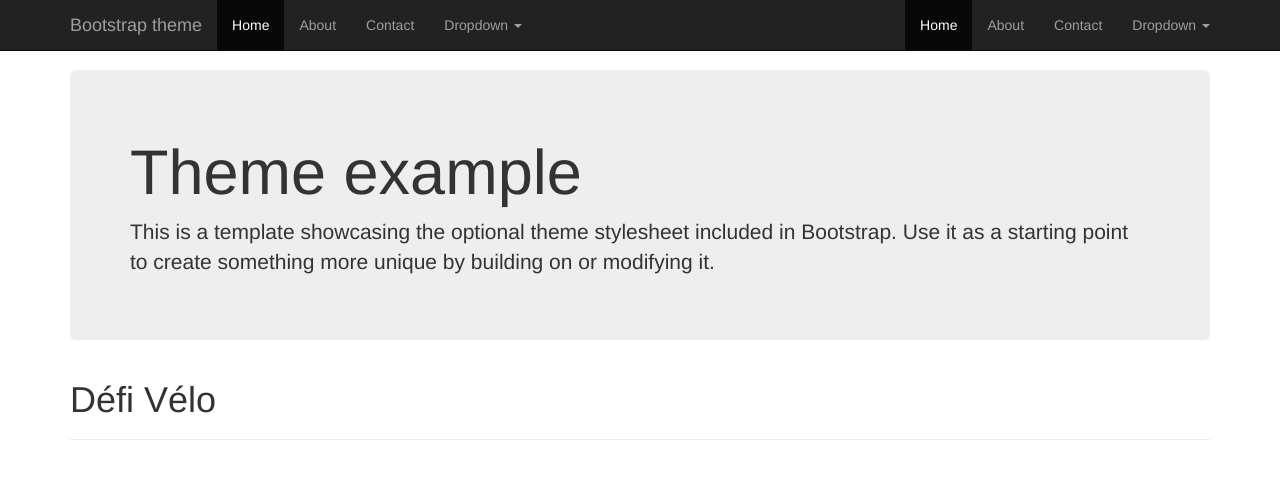
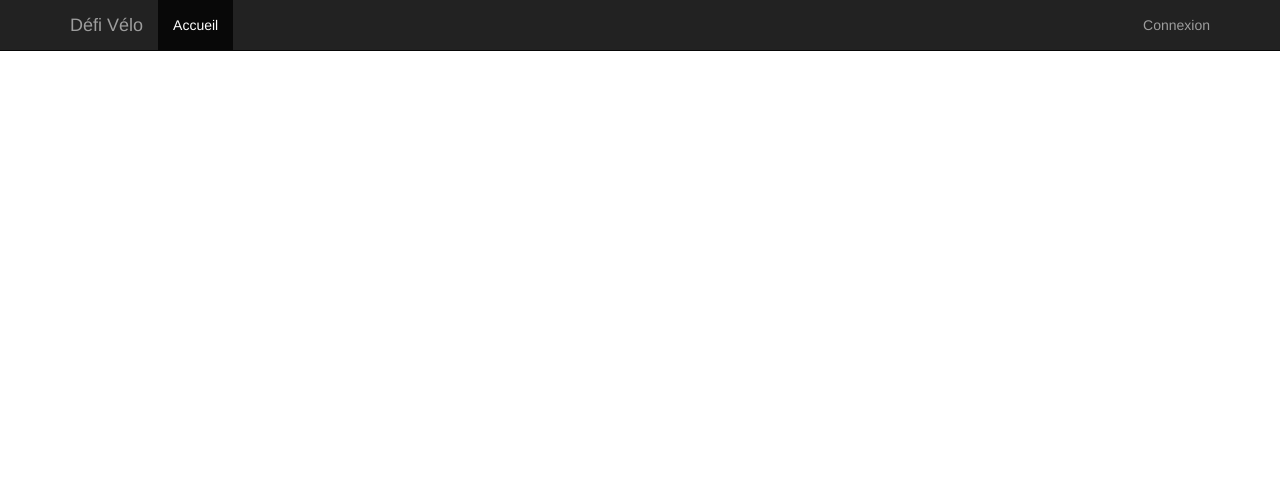
Before and after one commit to defivelo/db, a Django app: page / in a window 1280 px wide. Shown: the top 479 px of the page. Run offline with Django 3.2, Linux system fonts and the light colour scheme; style sheets or scripts are compiled from the project's sources; some libraries are stand-ins or nearby versions.

Commit message:
Ajoute django-registration-bootstrap3, to get free account forms, cleanup

```diff
--- a/defivelo/settings/base.py
+++ b/defivelo/settings/base.py
@@ -34,6 +34,7 @@ ALLOWED_HOSTS = tuple(get_env_variable('ALLOWED_HOSTS', '').splitlines())
 
 UPSTREAM_APPS = (
     'bootstrap3',
+    'registration_bootstrap3',
     'django_admin_bootstrapped',
 
     'django.contrib.admin',
@@ -45,6 +46,7 @@ UPSTREAM_APPS = (
 
     'parler',
     'compressor',
+    'stronghold',
 )
 
 # Project apps tested by jenkins (everything in apps/)
@@ -62,7 +64,10 @@ MIDDLEWARE_CLASSES = (
     'django.contrib.auth.middleware.AuthenticationMiddleware',
     'django.contrib.messages.middleware.MessageMiddleware',
     'django.middleware.clickjacking.XFrameOptionsMiddleware',
+    'stronghold.middleware.LoginRequiredMiddleware',
 )
+
+LOGIN_REDIRECT_URL = '/'
 
 ROOT_URLCONF = 'defivelo.urls'
 
--- a/defivelo/templates/base.html
+++ b/defivelo/templates/base.html
@@ -27,66 +27,39 @@
       <div class="container">
         <div class="navbar-header">
           <button type="button" class="navbar-toggle collapsed" data-toggle="collapse" data-target="#navbar" aria-expanded="false" aria-controls="navbar">
-            <span class="sr-only">Toggle navigation</span>
+            <span class="sr-only">{% trans "Dérouler la navigation" %}</span>
             <span class="icon-bar"></span>
             <span class="icon-bar"></span>
             <span class="icon-bar"></span>
           </button>
-          <a class="navbar-brand" href="#">Bootstrap theme</a>
+          <a class="navbar-brand" href="{% url 'home' %}">{% trans "Défi Vélo" %}</a>
         </div>
         <div id="navbar" class="navbar-collapse collapse">
           <ul class="nav navbar-nav">
-            <li class="active"><a href="#">Home</a></li>
-            <li><a href="#about">About</a></li>
-            <li><a href="#contact">Contact</a></li>
+            <li class="active"><a href="#">{% trans "Accueil" %}</a></li>
+          </ul>
+          <ul class="nav navbar-nav navbar-right">
+            {% if user.is_authenticated %}
             <li class="dropdown">
-              <a href="#" class="dropdown-toggle" data-toggle="dropdown" role="button" aria-haspopup="true" aria-expanded="false">Dropdown <span class="caret"></span></a>
+              <a href="#" class="dropdown-toggle" data-toggle="dropdown" role="button" aria-haspopup="true" aria-expanded="false">{{ user.username }}<span class="caret"></span></a>
               <ul class="dropdown-menu">
-                <li><a href="#">Action</a></li>
-                <li><a href="#">Another action</a></li>
-                <li><a href="#">Something else here</a></li>
-                <li role="separator" class="divider"></li>
-                <li class="dropdown-header">Nav header</li>
-                <li><a href="#">Separated link</a></li>
-                <li><a href="#">One more separated link</a></li>
+                <li><a href="{% url 'django.contrib.auth.views.logout' %}">{% trans "Log out" %}</a></li>
+                <li><a href="{% url 'django.contrib.auth.views.password_change' %}">{% trans "Change password" %}</a></li>
               </ul>
             </li>
+            {% else %}
+            <li><a href="{% url 'django.contrib.auth.views.login' %}">{% trans "Log in" %}</a></li>
+            {% endif %}
           </ul>
-          <ul class="nav navbar-nav navbar-right">
-            <li class="active"><a href="#">Home</a></li>
-            <li><a href="#about">About</a></li>
-            <li><a href="#contact">Contact</a></li>
-            <li class="dropdown">
-              <a href="#" class="dropdown-toggle" data-toggle="dropdown" role="button" aria-haspopup="true" aria-expanded="false">Dropdown <span class="caret"></span></a>
-              <ul class="dropdown-menu">
-                <li><a href="#">Action</a></li>
-                <li><a href="#">Another action</a></li>
-                <li><a href="#">Something else here</a></li>
-                <li role="separator" class="divider"></li>
-                <li class="dropdown-header">Nav header</li>
-                <li><a href="#">Separated link</a></li>
-                <li><a href="#">One more separated link</a></li>
-              </ul>
-            </li>
-          </ul>
-        </div><!--/.nav-collapse -->
+        </div>
       </div>
     </nav>
-    <div class="container theme-showcase" role="main">
-      <!-- Main jumbotron for a primary marketing message or call to action -->
-      <div class="jumbotron">
-        <h1>Theme example</h1>
-        <p>This is a template showcasing the optional theme stylesheet included in Bootstrap. Use it as a starting point to create something more unique by building on or modifying it.</p>
-      </div>
-
+    <div class="container" role="main">
+    {% block container %}
       {% bootstrap_messages %}
-
-       <div class="page-header">
-         <h1>{% block title %}{% trans 'Défi Vélo' %}{% endblock %}</h1>
-      </div>
-
       {% block content %}{% endblock %}
-    </div>
+    {% endblock %}
+    </div> <!-- /container -->
 {% endblock %}
 {% if not 'javascript_in_head'|bootstrap_setting %}{% bootstrap_javascript jquery=True %}{% endif %}
 {% block bootstrap3_extra_script %}{% endblock %}
--- a/defivelo/urls.py
+++ b/defivelo/urls.py
@@ -9,7 +9,7 @@ admin.autodiscover()
 urlpatterns = patterns(
     '',
     url(r'^$', HomeView.as_view(), name='home'),
-
+    url(r'^accounts/', include('django.contrib.auth.urls')),
     url(r'^admin/', include(admin.site.urls)),
 )
 
--- a/requirements/base.txt
+++ b/requirements/base.txt
@@ -7,3 +7,5 @@ django-bootstrap3==6.2.2
 psycopg2==2.6.1
 django-compressor==1.5
 libsass==0.8.3
+django-stronghold==0.2.7
+-e git+https://github.com/mgaitan/django-registration-bootstrap@d783998737cf6acfd67392ce266e510ffb1c94f4#egg=django-registration-bootstrap3
```
